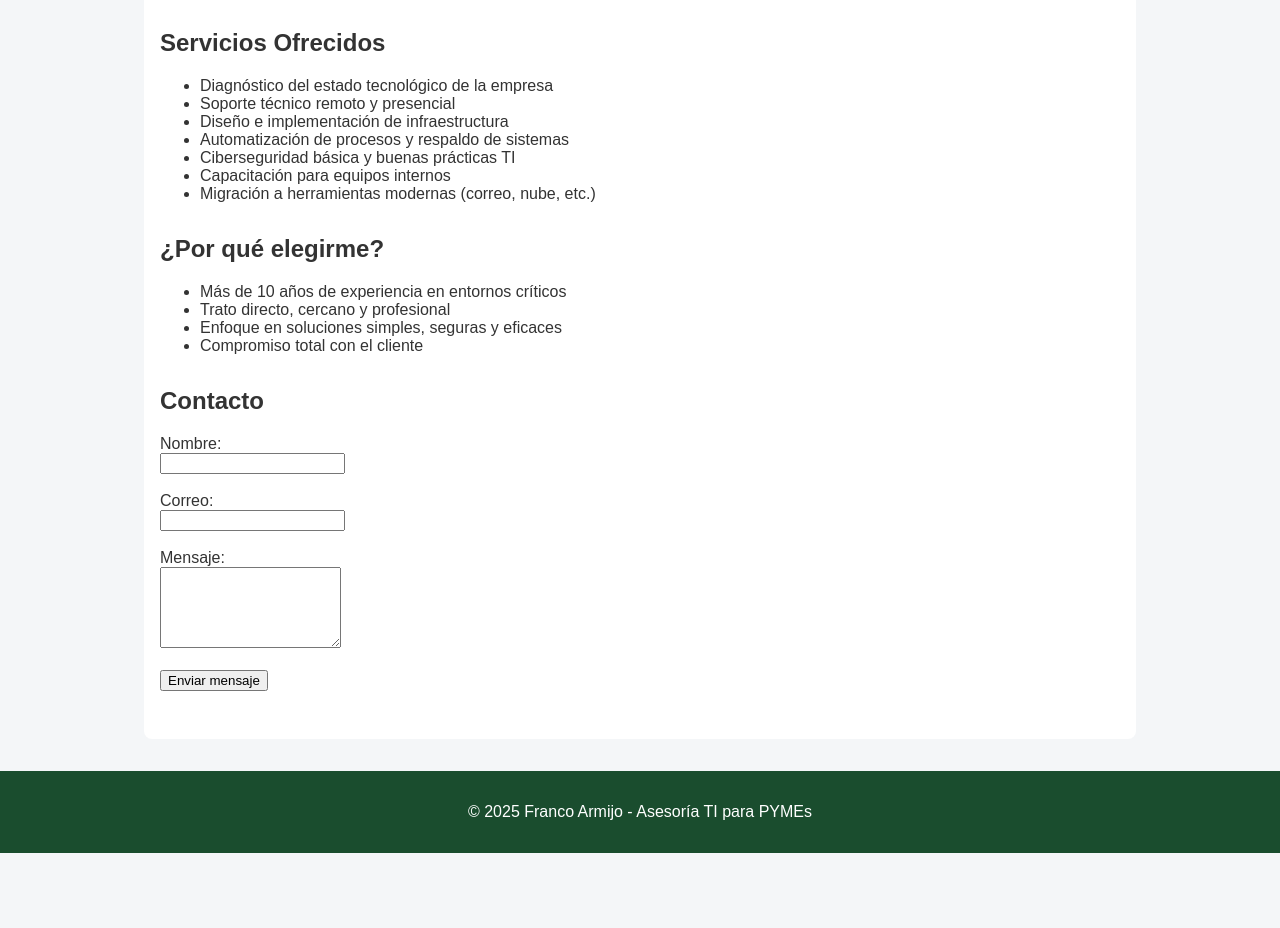
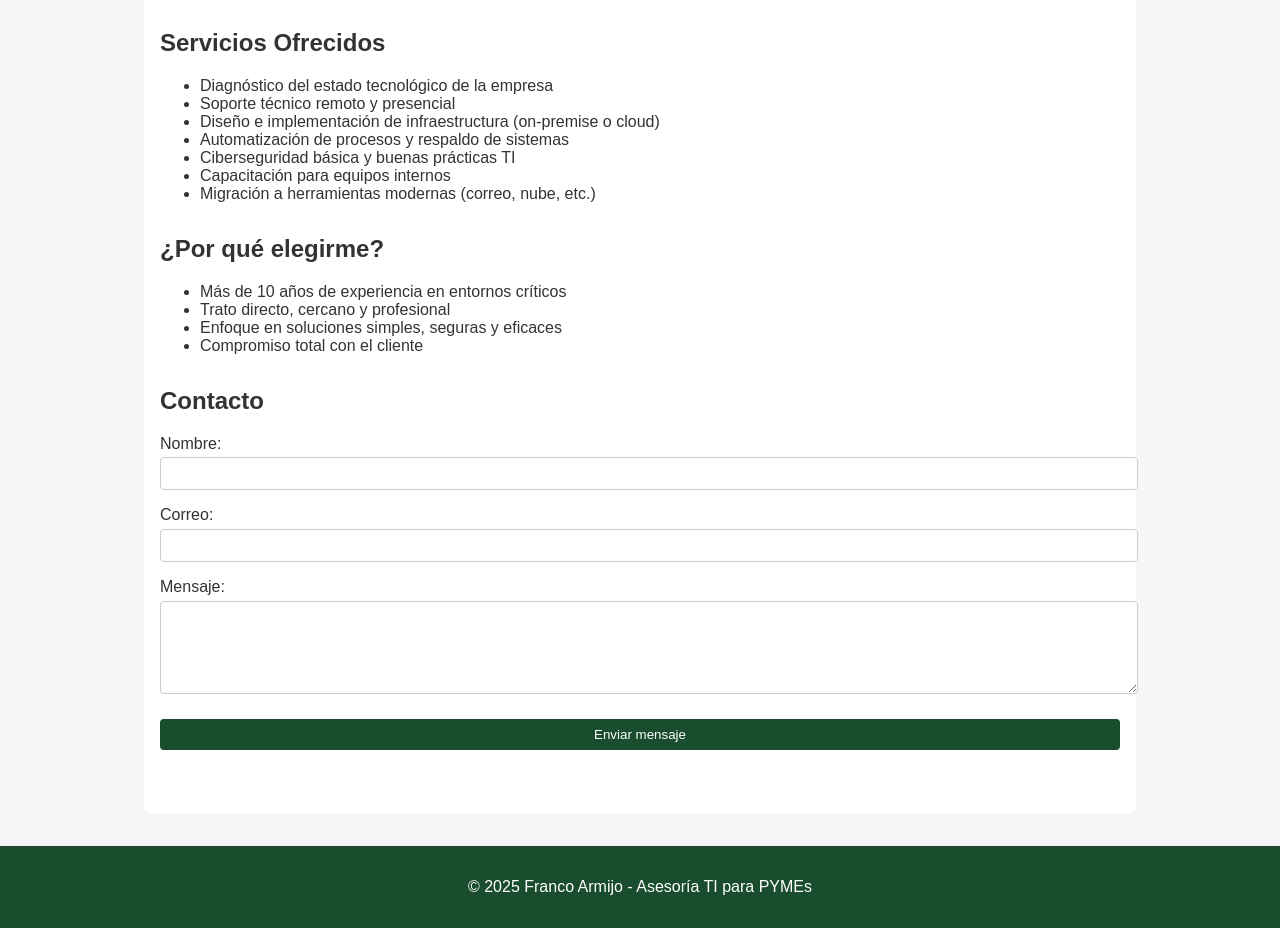
Before and after one commit to frarmijom/frarmijom.github.io, a plain HTML site: page index.html in a window 1280 px wide. Shown: the part 374-1302 px from the top of the page. Before the commit the page ends 1227 px from the top, so only its background shows below. Drawn offline with Linux system fonts and the light colour scheme.

Commit message:
Update index.html
Modificacion de formulario.

```diff
--- a/index.html
+++ b/index.html
@@ -50,6 +50,23 @@
       text-align: center;
       padding: 1rem;
     }
+    input, textarea, button {
+      width: 100%;
+      padding: 0.5rem;
+      margin-top: 0.3rem;
+      margin-bottom: 1rem;
+      border-radius: 4px;
+      border: 1px solid #ccc;
+    }
+    button {
+      background-color: #1a4d2e;
+      color: white;
+      border: none;
+      cursor: pointer;
+    }
+    button:hover {
+      background-color: #216c42;
+    }
   </style>
 </head>
 <body>
@@ -76,7 +93,7 @@
       <ul>
         <li>Diagnóstico del estado tecnológico de la empresa</li>
         <li>Soporte técnico remoto y presencial</li>
-        <li>Diseño e implementación de infraestructura</li>
+        <li>Diseño e implementación de infraestructura (on-premise o cloud)</li>
         <li>Automatización de procesos y respaldo de sistemas</li>
         <li>Ciberseguridad básica y buenas prácticas TI</li>
         <li>Capacitación para equipos internos</li>
@@ -97,25 +114,21 @@
     <section id="contacto">
       <h2>Contacto</h2>
       <form action="https://formsubmit.co/franco.armijo@gmail.com" method="POST">
-    <label for="name">Nombre:</label><br />
-    <input type="text" name="name" required /><br /><br />
+        <label for="name">Nombre:</label>
+        <input type="text" name="name" required />
 
-    <label for="email">Correo:</label><br />
-    <input type="email" name="email" required /><br /><br />
+        <label for="email">Correo:</label>
+        <input type="email" name="email" required />
 
-    <label for="message">Mensaje:</label><br />
-    <textarea name="message" rows="5" required></textarea><br /><br />
+        <label for="message">Mensaje:</label>
+        <textarea name="message" rows="5" required></textarea>
 
-    <!-- Evita spam bots -->
         <input type="hidden" name="_captcha" value="false">
-
-    <!-- Mensaje de éxito redirigido -->
         <input type="hidden" name="_next" value="https://frarmijom.github.io/#gracias" />
 
         <button type="submit">Enviar mensaje</button>
       </form>
     </section>
-
   </main>
 
   <footer>
```
Lines whose indentation alone changed are shown as unchanged.
